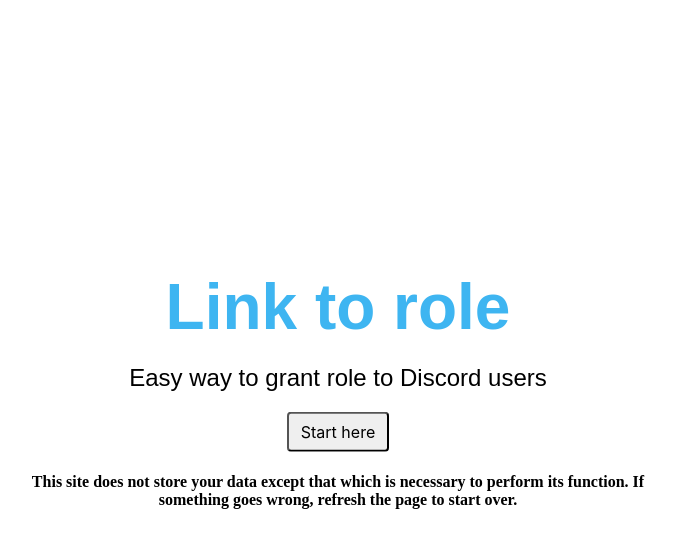
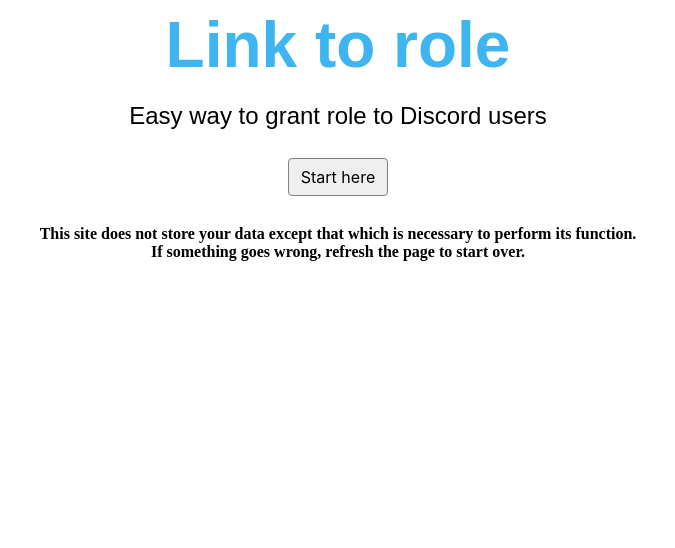
Before and after one commit to Shchvova/link2role, a plain HTML site: page index.html in a window 1280 px wide. Shown: the whole page, without its empty margins (302-977 px from the left). Drawn offline with Linux system fonts and the light colour scheme.

Commit message:
using better styles

```diff
--- a/index.html
+++ b/index.html
@@ -20,12 +20,14 @@
             font-family: sans-serif;
         }
 
+        body {
+            display: flex;
+            justify-content: center;
+            align-items: center;
+        }
         .centered {
-            position: fixed;
-            top: 50%;
-            left: 50%;
-            transform: translate(-50%, -50%);
             text-align: center;
+            max-width: 600px;
         }
 
         button {
@@ -35,12 +37,13 @@
             white-space: nowrap;
             vertical-align: middle;
             user-select: none;
-            border: 1pxst solid gray;
+            border: 1px solid gray;
             padding: .375rem .75rem;
             font-size: 1rem;
             line-height: 1.5;
             border-radius: .25rem;
             transition: color .15s ease-in-out,background-color .15s ease-in-out,border-color .15s ease-in-out,box-shadow .15s ease-in-out;
+            margin: 0.5em 0;
         }
 
         #step2 {
```
